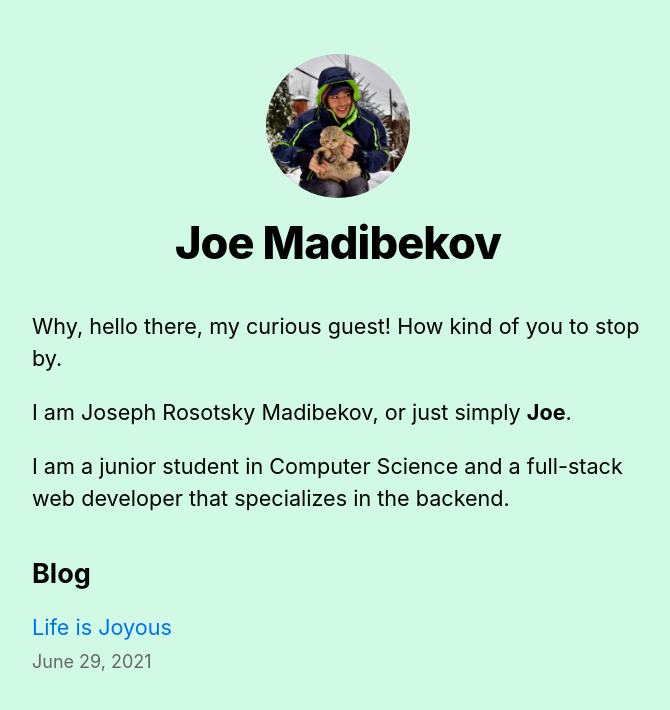
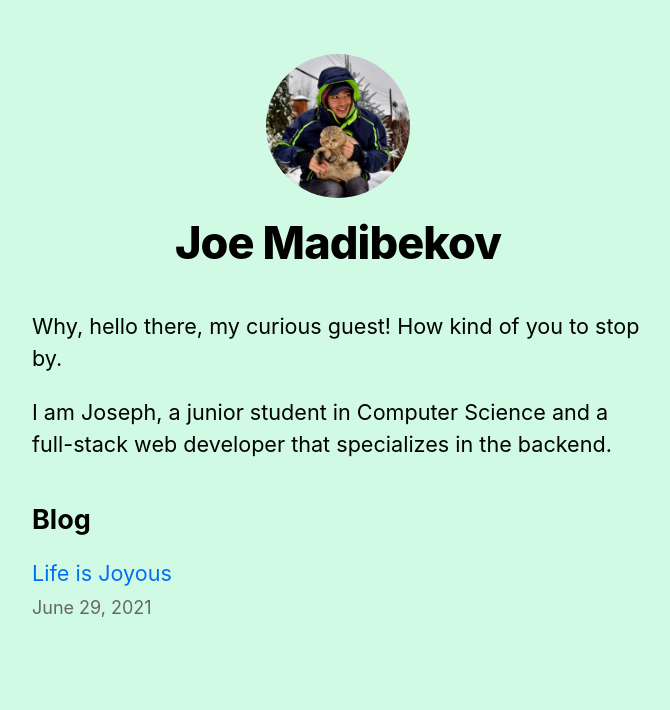
Before and after one commit to jmadibekov/me, a Next.js app: page / in a window 1280 px wide. Shown: the top 710 px of the page, without its empty margins (302-972 px from the left). Built offline with nearby package versions, Linux system fonts and the light colour scheme.

Commit message:
Add tweaks in home page and fix linkedin link

```diff
--- a/pages/index.js
+++ b/pages/index.js
@@ -15,11 +15,7 @@ export default function Home({ allPostsData }) {
         <p>Why, hello there, my curious guest! How kind of you to stop by.</p>
 
         <p>
-          I am Joseph Rosotsky Madibekov, or just simply <b>Joe</b>.
-        </p>
-
-        <p>
-          I am a junior student in Computer Science and a full-stack web
+          I am Joseph, a junior student in Computer Science and a full-stack web
           developer that specializes in the backend.
         </p>
       </section>
```
Also changed, not shown: posts/life-is-joyous.md (+1 -1 lines).
